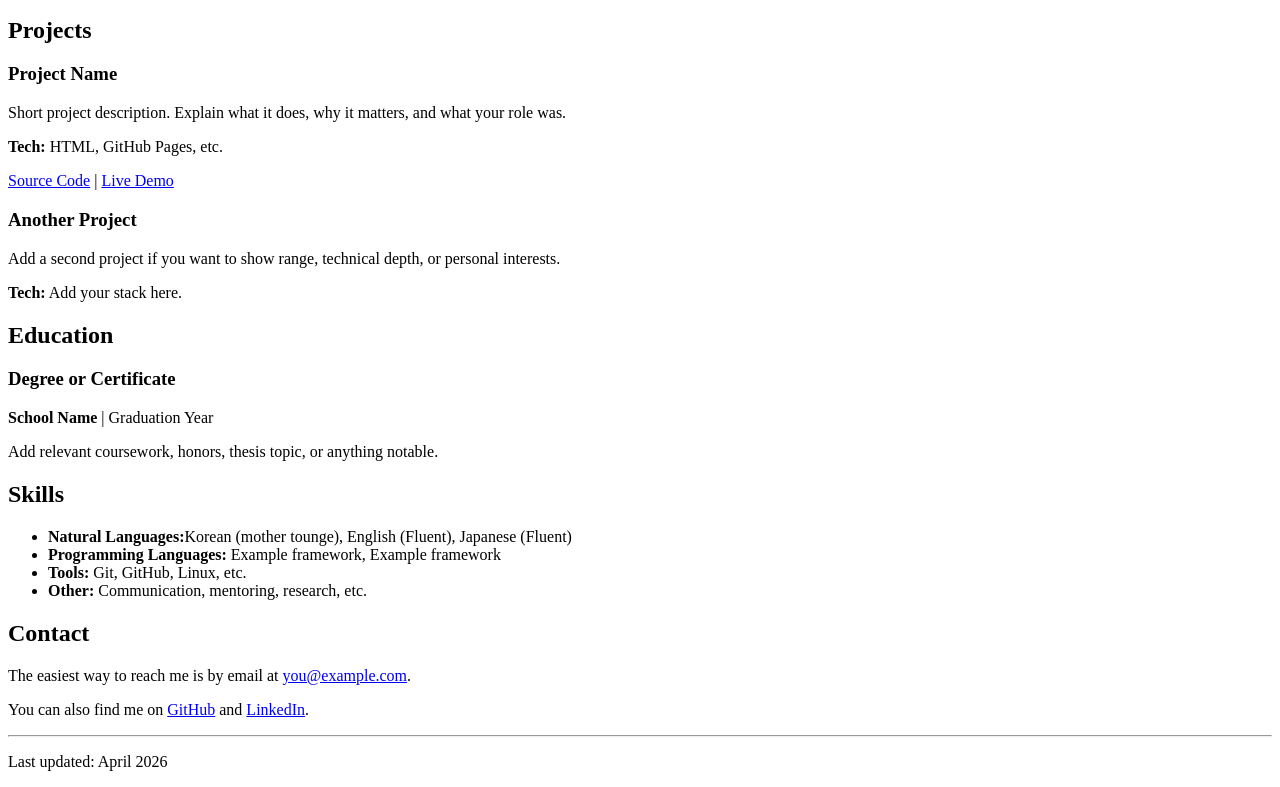
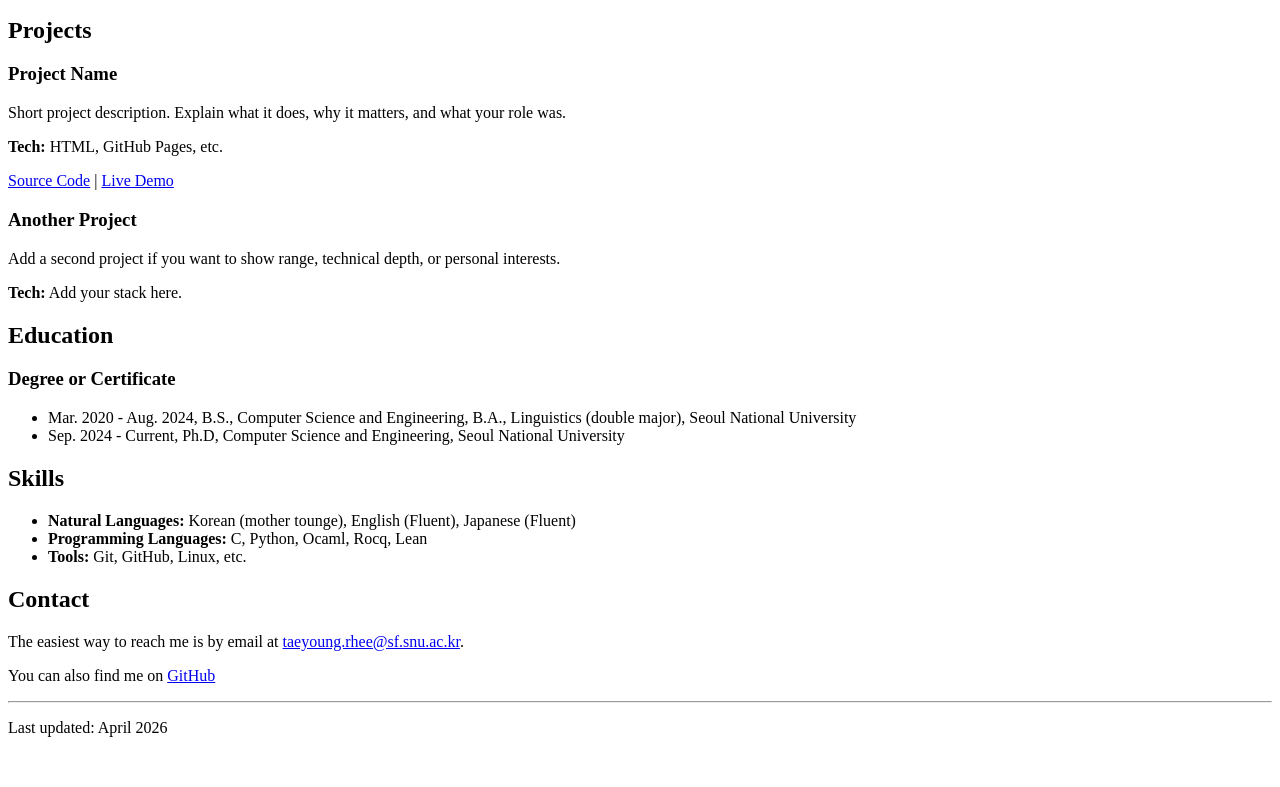
Before and after one commit to SB1491/sb1491.github.io, a plain HTML site: page index.html in a window 1280 px wide. Shown: the part 683-1470 px from the top of the page. After the commit the page ends 1436 px from the top, so only its background shows below. Drawn offline with Linux system fonts and the light colour scheme.

Commit message:
a little update

```diff
--- a/index.html
+++ b/index.html
@@ -109,20 +109,20 @@
 
       <article>
         <h3>Degree or Certificate</h3>
-        <p><strong>School Name</strong> | Graduation Year</p>
-        <p>
-          Add relevant coursework, honors, thesis topic, or anything notable.
-        </p>
+        <ul>
+          <li>Mar. 2020 - Aug. 2024, B.S., Computer Science and Engineering, B.A., Linguistics (double major), Seoul
+            National University</li>
+          <li>Sep. 2024 - Current, Ph.D, Computer Science and Engineering, Seoul National University</li>
+        </ul>
       </article>
     </section>
 
     <section id="skills">
       <h2>Skills</h2>
       <ul>
-        <li><strong>Natural Languages:</strong>Korean (mother tounge), English (Fluent), Japanese (Fluent)</li>
-        <li><strong>Programming Languages:</strong> Example framework, Example framework</li>
+        <li><strong>Natural Languages:</strong> Korean (mother tounge), English (Fluent), Japanese (Fluent)</li>
+        <li><strong>Programming Languages:</strong> C, Python, Ocaml, Rocq, Lean</li>
         <li><strong>Tools:</strong> Git, GitHub, Linux, etc.</li>
-        <li><strong>Other:</strong> Communication, mentoring, research, etc.</li>
       </ul>
     </section>
 
@@ -130,13 +130,11 @@
       <h2>Contact</h2>
       <p>
         The easiest way to reach me is by email at
-        <a href="mailto:you@example.com">you@example.com</a>.
+        <a href="mailto:taeyoung.rhee@sf.snu.ac.kr">taeyoung.rhee@sf.snu.ac.kr</a>.
       </p>
       <p>
         You can also find me on
-        <a href="https://github.com/your-username">GitHub</a>
-        and
-        <a href="https://www.linkedin.com/in/your-profile">LinkedIn</a>.
+        <a href="https://github.com/SB1491">GitHub</a>
       </p>
     </section>
   </main>
```
